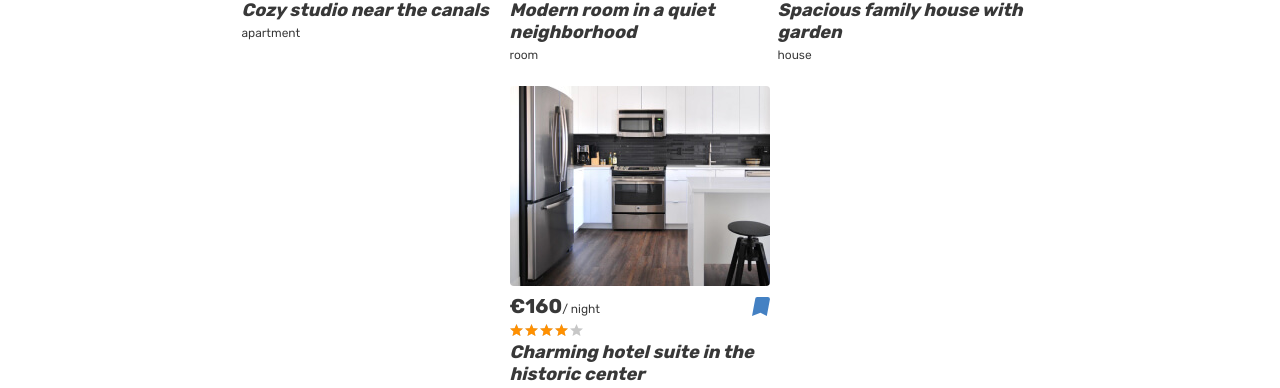
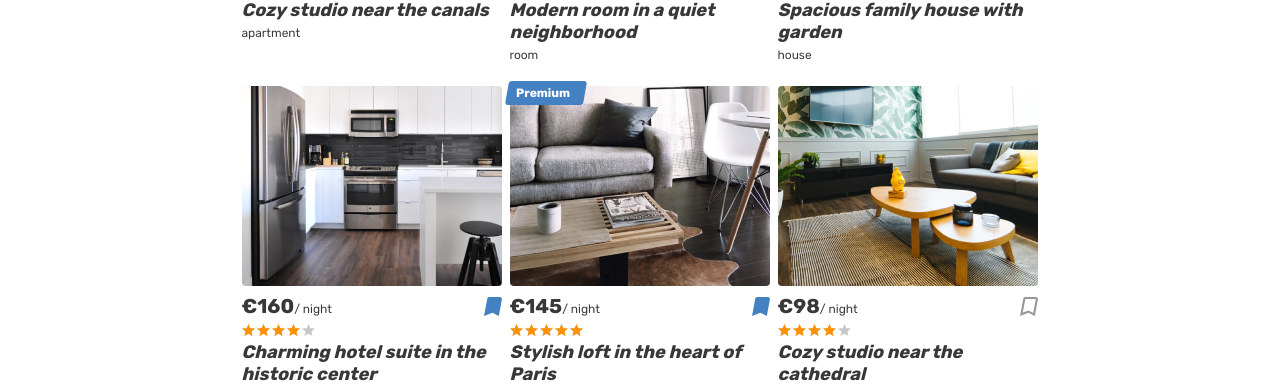
Before and after one commit to htmlacademy-univer-javascript-3/2672767-six-cities-6, a React (Vite) app: page /offer/01e2d3c-4b5a-6789-0abc-def123456789 in a window 1280 px wide. Shown: the part 3145-3533 px from the top of the page. Built offline with nearby package versions, Linux system fonts and the light colour scheme.

Commit message:
обновлены моки

```diff
--- a/src/mocks/offers.ts
+++ b/src/mocks/offers.ts
@@ -2,7 +2,7 @@ import {OfferShort} from '../types/offer.ts';
 
 export const offers: OfferShort[] = [
   {
-    id: '2b7f5c3a-6f9e-4e5d-8d9c-1a2b3c4d5e6f',
+    id: '1b7f5c3a-6f9e-4e5d-8d9c-1a2b3c4d5e6f',
     title: 'Cozy studio near the canals',
     type: 'apartment',
     price: 115,
@@ -25,7 +25,7 @@ export const offers: OfferShort[] = [
     previewImage: '/img/apartment-01.jpg',
   },
   {
-    id: '9f1e2d3c-4b5a-6789-0abc-def123456789',
+    id: '01e2d3c-4b5a-6789-0abc-def123456789',
     title: 'Modern room in a quiet neighborhood',
     type: 'room',
     price: 72,
@@ -92,5 +92,143 @@ export const offers: OfferShort[] = [
     isPremium: false,
     rating: 4.3,
     previewImage: '/img/apartment-03.jpg'
+  },
+  {
+    id: 'c6d9f4b0-8c43-4c38-9e69-7b6cfd2a01f5',
+    title: 'Stylish loft in the heart of Paris',
+    type: 'apartment',
+    price: 145,
+    city: {
+      name: 'Paris',
+      location: {
+        latitude: 48.85661,
+        longitude: 2.351499,
+        zoom: 12
+      }
+    },
+    location: {
+      latitude: 48.85761,
+      longitude: 2.358499,
+      zoom: 16
+    },
+    isFavorite: true,
+    isPremium: true,
+    rating: 4.8,
+    previewImage: '/img/apartment-01.jpg',
+  },
+  {
+    id: '1a2b3c4d-5e6f-7081-92a3-b4c5d6e7f809',
+    title: 'Cozy studio near the cathedral',
+    type: 'apartment',
+    price: 98,
+    city: {
+      name: 'Cologne',
+      location: {
+        latitude: 50.938361,
+        longitude: 6.959974,
+        zoom: 12
+      }
+    },
+    location: {
+      latitude: 50.939361,
+      longitude: 6.979974,
+      zoom: 16
+    },
+    isFavorite: false,
+    isPremium: false,
+    rating: 4.1,
+    previewImage: '/img/apartment-02.jpg',
+  },
+  {
+    id: '8f7e6d5c-4b3a-2910-8f7e-6d5c4b3a2910',
+    title: 'Historic townhouse with modern comfort',
+    type: 'house',
+    price: 180,
+    city: {
+      name: 'Brussels',
+      location: {
+        latitude: 50.846557,
+        longitude: 4.351697,
+        zoom: 12
+      }
+    },
+    location: {
+      latitude: 50.848557,
+      longitude: 4.371697,
+      zoom: 16
+    },
+    isFavorite: true,
+    isPremium: false,
+    rating: 4.5,
+    previewImage: '/img/apartment-03.jpg',
+  },
+  {
+    id: '2b7f5c3a-6f9e-4e5d-8d9c-1a2b3c4d5e6f',
+    title: 'Cozy studio near the canals',
+    type: 'apartment',
+    price: 115,
+    city: {
+      name: 'Amsterdam',
+      location: {
+        latitude: 52.37454,
+        longitude: 4.89798,
+        zoom: 10
+      }
+    },
+    location: {
+      latitude: 52.3909553943508,
+      longitude: 4.85309666406198,
+      zoom: 16
+    },
+    isFavorite: false,
+    isPremium: true,
+    rating: 4.6,
+    previewImage: '/img/apartment-01.jpg',
+  },
+  {
+    id: '9f1e2d3c-4b5a-6789-0abc-def123456789',
+    title: 'Riverside room with skyline view',
+    type: 'room',
+    price: 88,
+    city: {
+      name: 'Hamburg',
+      location: {
+        latitude: 53.550341,
+        longitude: 9.992987,
+        zoom: 12
+      }
+    },
+    location: {
+      latitude: 53.549341,
+      longitude: 10.002987,
+      zoom: 16
+    },
+    isFavorite: false,
+    isPremium: false,
+    rating: 4.0,
+    previewImage: '/img/room.jpg',
+  },
+  {
+    id: 'q8a7b6d5-e4f3-4a21-9b0c-1d2e3f4q5b6c',
+    title: 'Boutique hotel suite downtown',
+    type: 'hotel',
+    price: 160,
+    city: {
+      name: 'Dusseldorf',
+      location: {
+        latitude: 51.225402,
+        longitude: 6.776314,
+        zoom: 12
+      }
+    },
+    location: {
+      latitude: 51.227402,
+      longitude: 6.786314,
+      zoom: 16
+    },
+    isFavorite: true,
+    isPremium: false,
+    rating: 4.3,
+    previewImage: '/img/apartment-03.jpg',
   }
 ];
```
